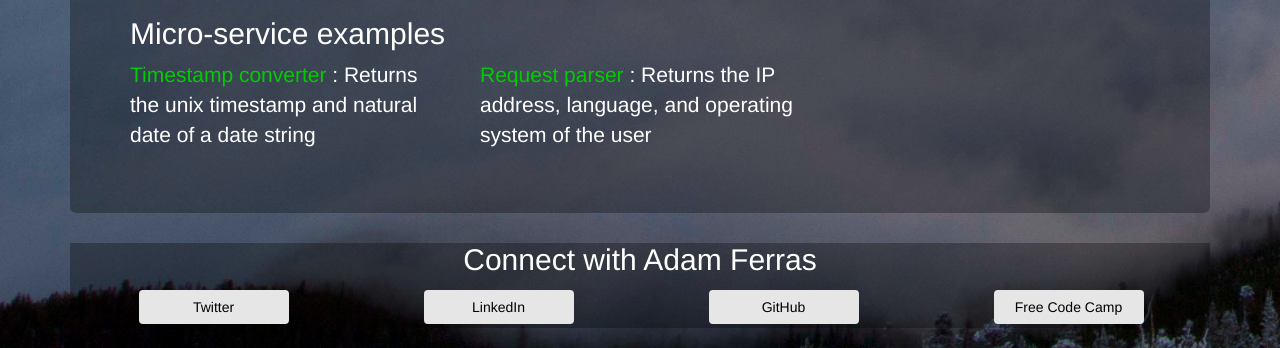
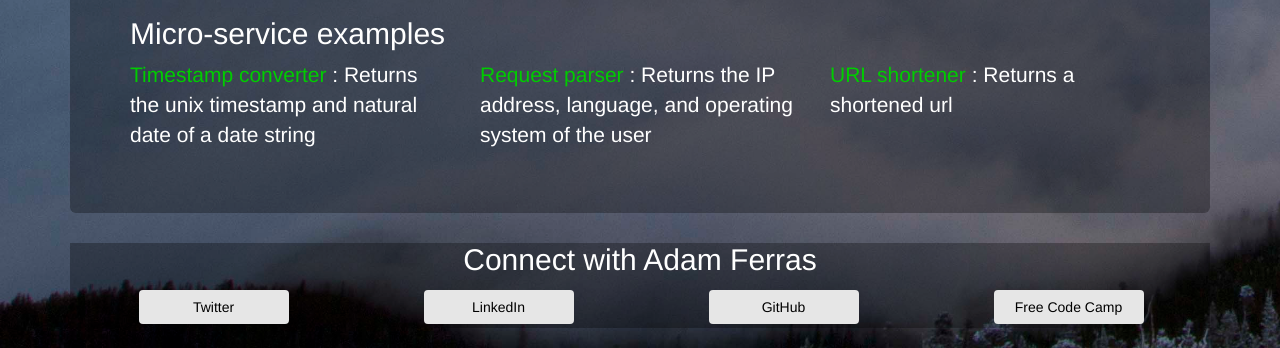
Before and after one commit to adferras/adferras.github.io, a website: page index.html in a window 1280 px wide. Shown: the part 1490-1838 px from the top of the page. Drawn offline with nearby package versions, Linux system fonts and the light colour scheme.

Commit message:
Include url shortener

```diff
--- a/index.html
+++ b/index.html
@@ -118,6 +118,10 @@
           <p><a href="http://request-header-parser-1690.herokuapp.com">Request parser</a>
           : Returns the IP address, language, and operating system of the user</p>
         </div>
+        <div class="col-md-4 projects">
+          <p><a href="http://url-shortener-1690.herokuapp.com">URL shortener</a>
+          : Returns a shortened url</p>
+        </div>
       </div>
     </div>
 
```
Also changed, not shown: _site/index.html.
